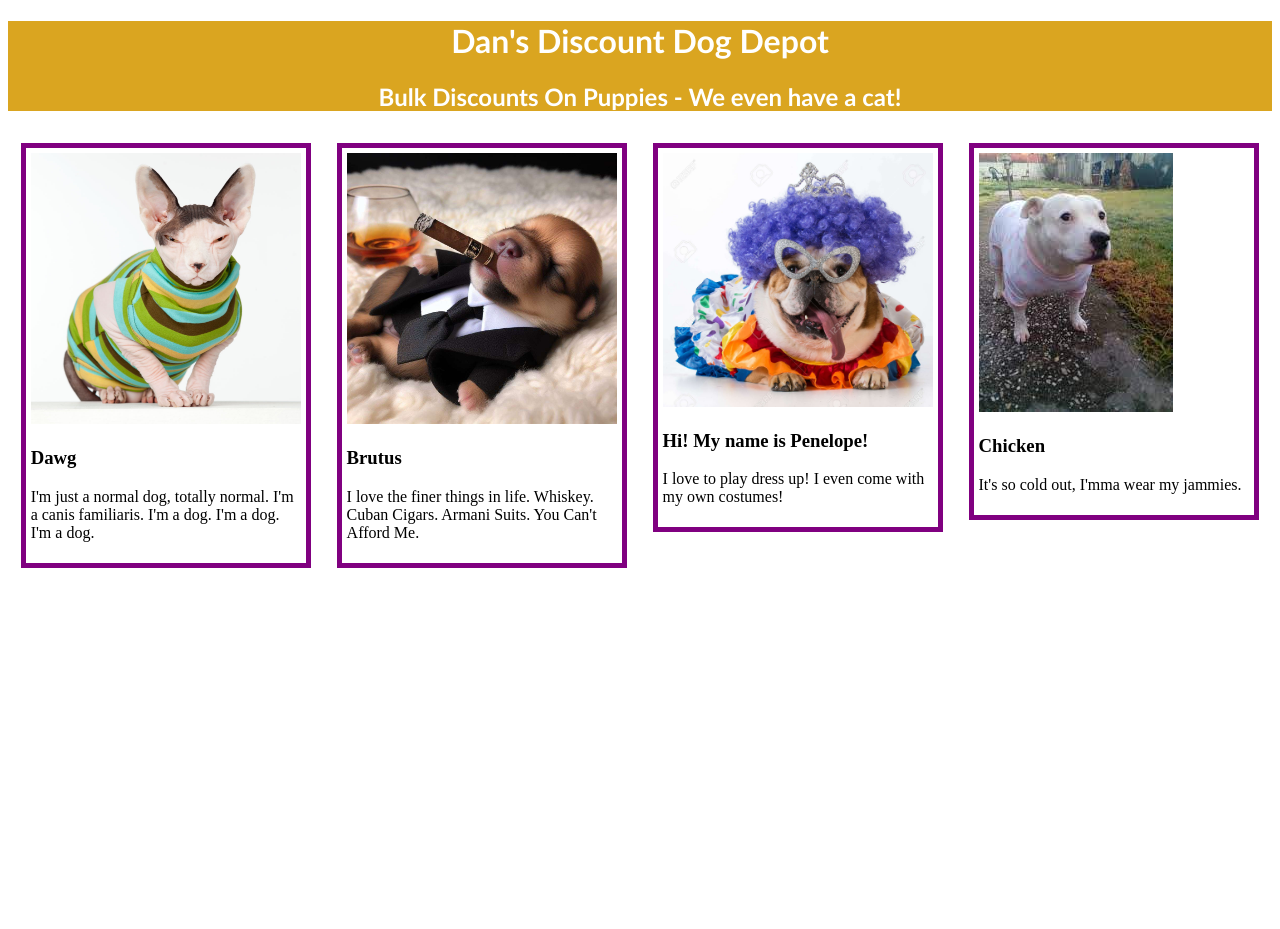
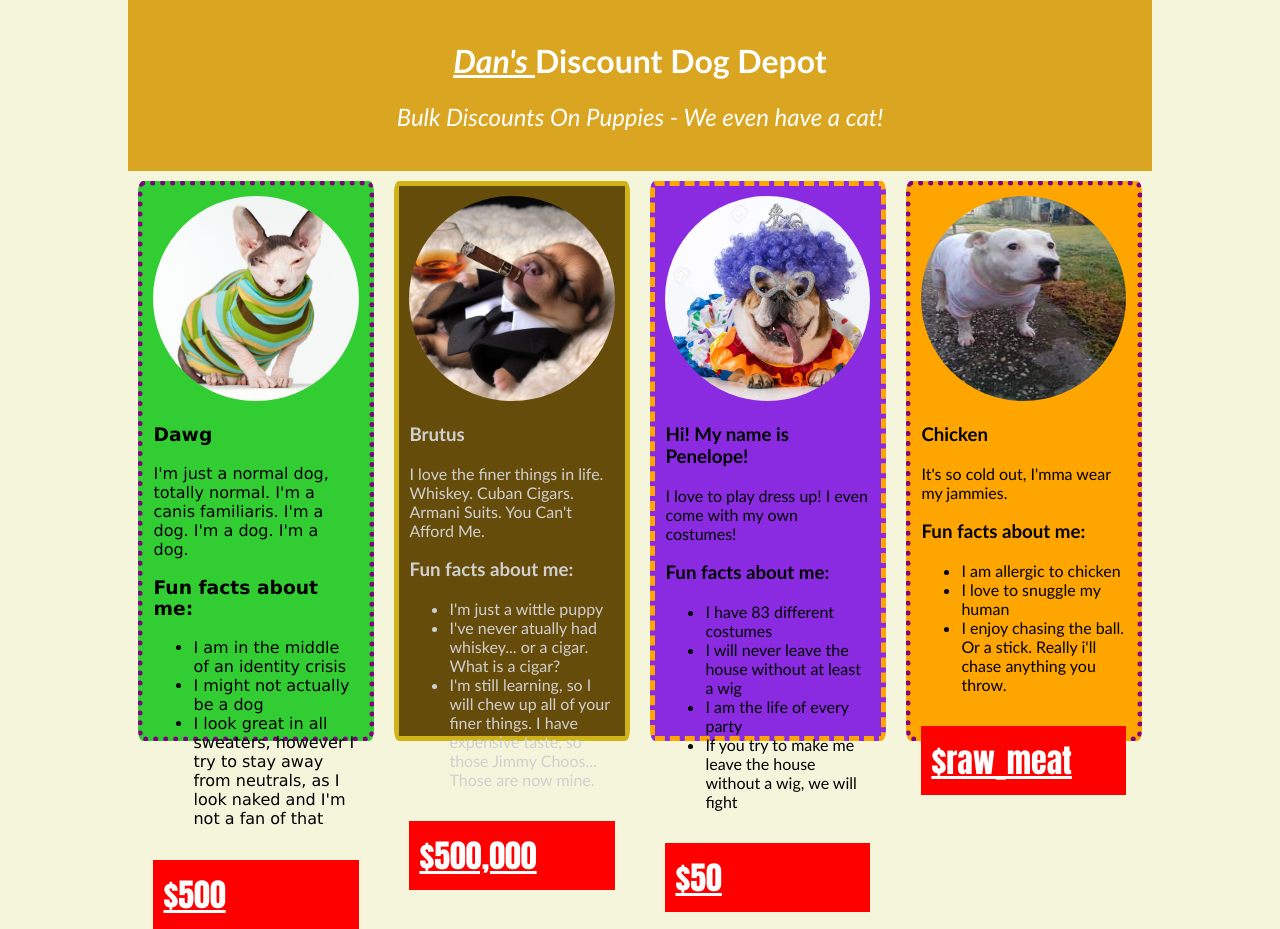
Before and after one commit to henry-oberholtzer/css-cascading, a plain HTML site: page cascading/animal-shelter/index.html in a window 1280 px wide. Before the commit the page ends 800 px from the top, so only its background shows below. Drawn offline with Linux system fonts and the light colour scheme.

Commit message:
added profiles to dogs
Co-authored-by: Ravin Fisher <ravesterr@gmail.com>

```diff
--- a/cascading/animal-shelter/css/styles.css
+++ b/cascading/animal-shelter/css/styles.css
@@ -1,22 +1,76 @@
 /* header styling */
+body {
+    background-color: beige;
+    width: 80%;
+    margin: auto;
+}
+
 .header {
     font-family: 'Gill Sans', 'Gill Sans MT', Calibri, 'Trebuchet MS', sans-serif;
     text-align: center;
     background-color: goldenrod;
     color: white;
+    margin: 0 auto;
+    padding: 20px;
 }
 
+.header h2 {
+    font-style: italic;
+    font-weight: lighter;
+}
 
+.dan {
+    font-style: italic;
+    text-decoration: underline;
+}
+
+.price {
+    box-sizing: border-box;
+    padding: 10px;
+    font-family: Impact, Haettenschweiler, 'Arial Narrow Bold', sans-serif;
+    text-decoration: underline;
+    font-size: 32px;
+    font-style: bold;
+    background-color: red;
+    color: white;
+    width: 100%;
+}
 
 .column {
     width: 23%;
     float: left;
     margin: 1%;
     box-sizing: border-box;
-    border: 5px solid purple;
-    padding: 5px;
+    border: 5px dotted purple;
+    border-radius: 2%;
+    font-family: 'Gill Sans', 'Gill Sans MT', Calibri, 'Trebuchet MS', sans-serif;
+    padding: 1%;
+    height: 70vh;
+}
+
+#dog {
+    background-color: limegreen;
+    font-family: 'Lucida Sans', 'Lucida Sans Regular', 'Lucida Grande', 'Lucida Sans Unicode', Geneva, Verdana, sans-serif;
+
+}
+
+#brutis {
+    background-color: rgb(102, 76, 10);
+    border: 5px solid rgb(208, 180, 23);
+    color: rgb(208, 208, 208);
+}
+
+#penelope {
+    border: 5px dashed orange;
+    background-color: blueviolet;
+}
+
+#chicken {
+    background-color: orange;
 }
 
 .column img {
-    max-width: 100%;
+    width: 100%;
+    aspect-ratio: 1 / 1;
+    border-radius: 50%;
 }
--- a/cascading/animal-shelter/index.html
+++ b/cascading/animal-shelter/index.html
@@ -8,28 +8,66 @@
 </head>
 <body>
     <div class="header">
-        <h1>Dan's Discount Dog Depot</h1>
+        <h1><span class="dan">Dan's </span> Discount Dog Depot</h1>
         <h2>Bulk Discounts On Puppies - We even have a cat!</h2>
     </div>
     <div class="column" id="dog">
         <img src="img/mad.jpeg" alt="this cat is so mad">
         <h3 class="name">Dawg</h3>
         <p class="description">I'm just a normal dog, totally normal. I'm a canis familiaris. I'm a dog. I'm a dog. I'm a dog.</p>
+        <h3> Fun facts about me: </h3>
+        <ul>
+            <li>I am in the middle of an identity crisis</li>
+            <li>I might not actually be a dog</li>
+            <li>I look great in all sweaters, however I try to stay away from neutrals, as I look naked and I'm not a fan of that</li>
+        </ul>
+            <p class="price">
+                $500
+            </p>
     </div>
     <div class="column" id="brutis">
         <img src="img/brutis.jpg" alt="Dog in Jammies">
         <h3 class="name">Brutus</h3>
         <p class="description">I love the finer things in life. Whiskey. Cuban Cigars. Armani Suits. You Can't Afford Me.</p>
+        <h3> Fun facts about me: </h3>
+        <ul>
+            <li>I'm just a wittle puppy</li>
+            <li>I've never atually had whiskey... or a cigar. What is a cigar?</li>
+            <li>I'm still learning, so I will chew up all of your finer things. I have expensive taste, so those Jimmy Choos... Those are now mine.</li>
+        </ul>
+            <p class="price">
+                $500,000
+            </p>
     </div>
     <div class="column" id="penelope">
         <img src="img/penelope.jpeg" alt="Dog in Jammies">
         <h3 class="name">Hi! My name is Penelope!</h3>
         <p class="description"> I love to play dress up! I even come with my own costumes!</p>
+        <h3> Fun facts about me: </h3>
+        <ul>
+            <li>I have 83 different costumes</li>
+            <li>I will never leave the house without at least a wig</li>
+            <li>I am the life of every party</li>
+            <li>If you try to make me leave the house without a wig, we will fight</li>
+        </ul>
+        <p class="price">
+            $50
+        </p>
     </div>
     <div class="column" id="chicken">
         <img src="img/jammydog.jpg" alt="Dog in Jammies">
         <h3 class="name">Chicken</h3>
         <p class="description">It's so cold out, I'mma wear my jammies.</p>
+        <h3> Fun facts about me: </h3>
+        <ul>
+            <li>I am allergic to chicken</li>
+            <li>I love to snuggle my human</li>
+            <li>I enjoy chasing the ball. Or a stick. Really i'll chase anything you throw.</li>
+        </ul>
+        <p class="price">
+            $raw_meat
+        </p>
+
     </div>
 </body>
 </html>
```
